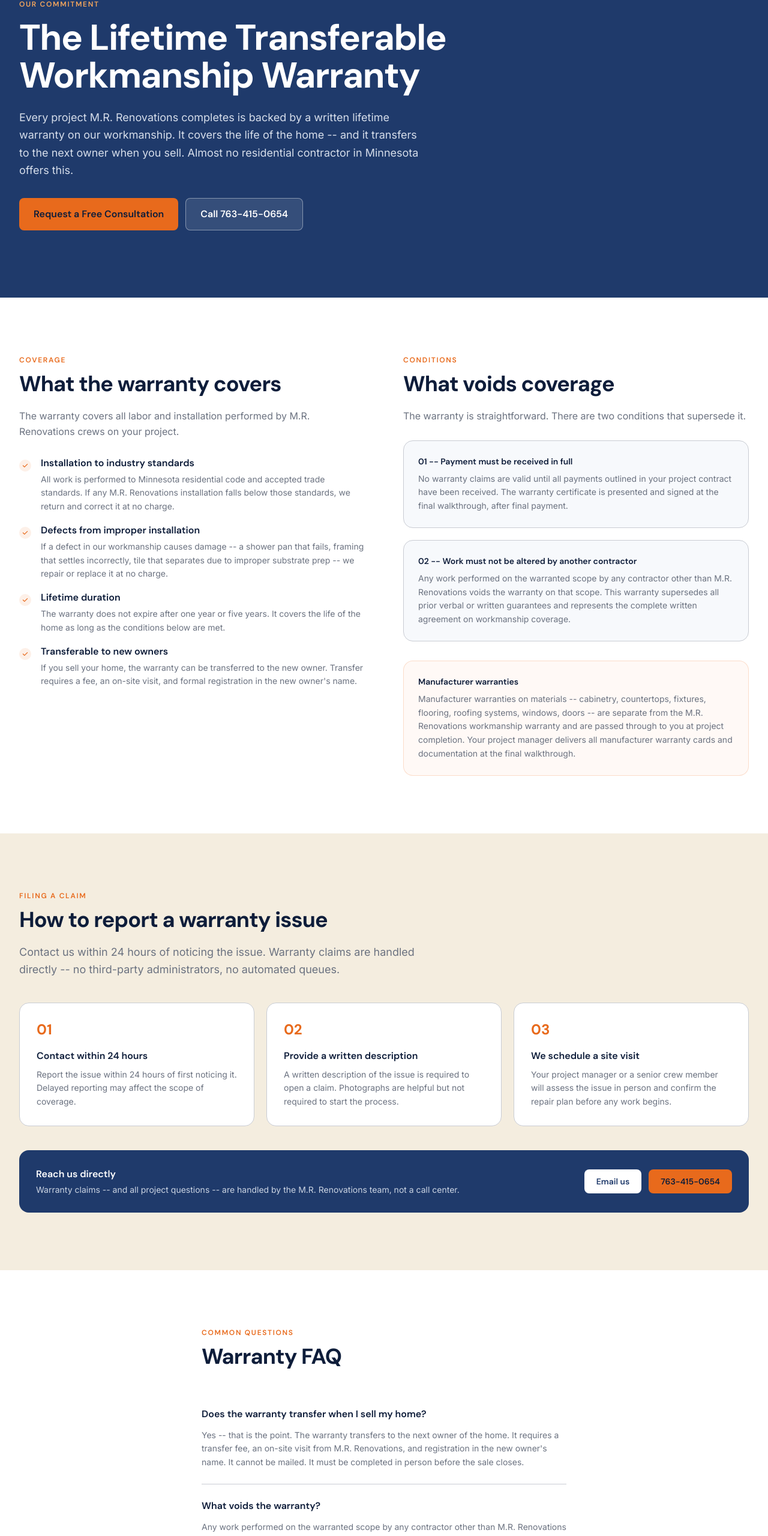
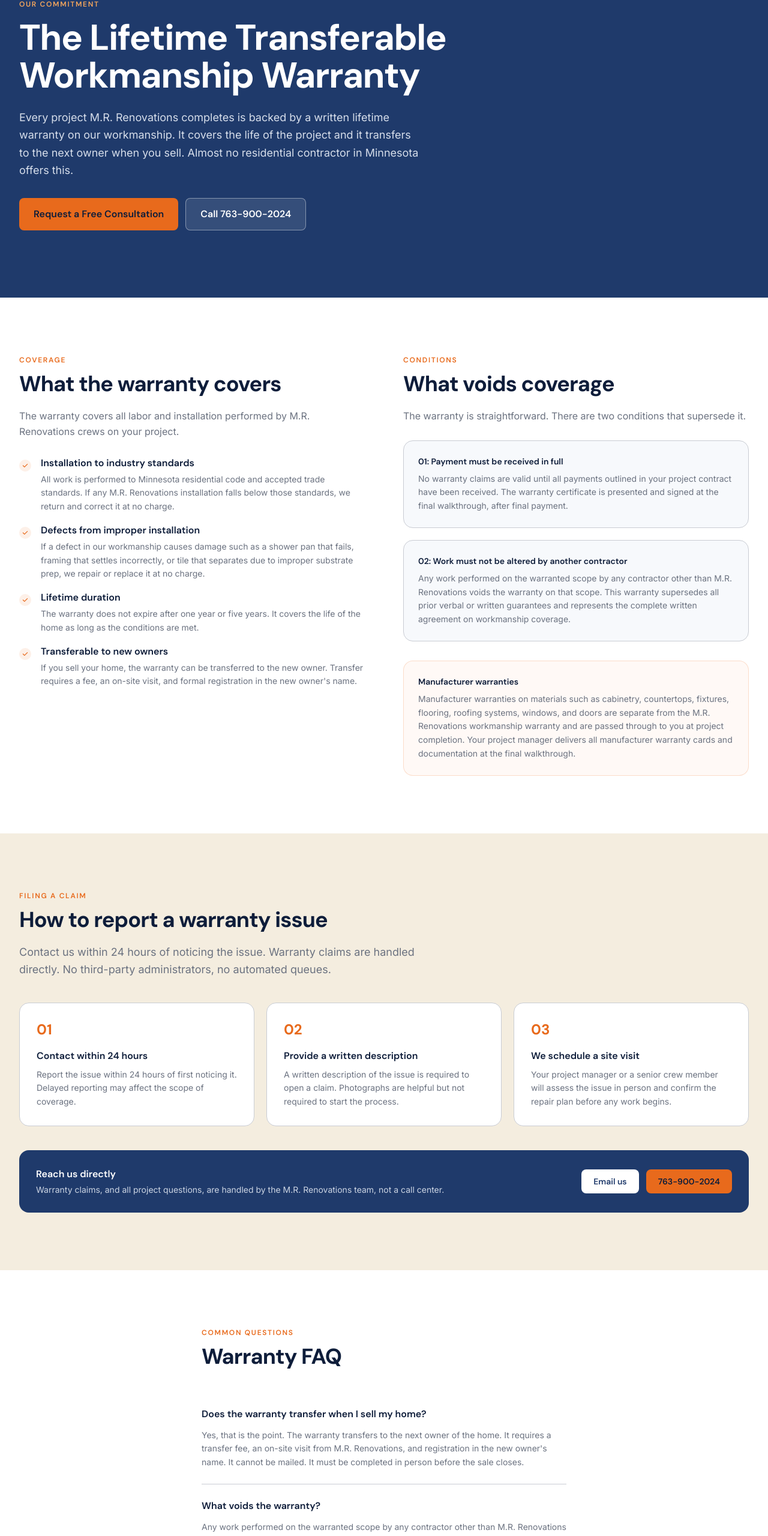
Before and after one commit to LoadedSauce/MRRenoWebsite, a Next.js app: page /warranty in a window 1280 px wide. Shown: the part 230-2790 px from the top of the page at 60% size. Built offline with nearby package versions, Linux system fonts and the light colour scheme; no server answers.

Commit message:
Warranty page: office phone, email swap, hero and lifetime copy edits, remove all -- from copy (#92)

```diff
--- a/src/app/warranty/page.tsx
+++ b/src/app/warranty/page.tsx
@@ -11,12 +11,12 @@ const faqItems = [
   {
     question: "Does the warranty transfer when I sell my home?",
     answer:
-      "Yes -- that is the point. The warranty transfers to the next owner of the home. It requires a transfer fee, an on-site visit from M.R. Renovations, and registration in the new owner's name. It cannot be mailed. It must be completed in person before the sale closes.",
+      "Yes, that is the point. The warranty transfers to the next owner of the home. It requires a transfer fee, an on-site visit from M.R. Renovations, and registration in the new owner's name. It cannot be mailed. It must be completed in person before the sale closes.",
   },
   {
     question: "What voids the warranty?",
     answer:
-      "Any work performed on the warranted scope by any contractor other than M.R. Renovations voids the warranty on that scope. The warranty covers our workmanship only -- it does not cover damage from acts of nature, homeowner modifications, or deferred maintenance.",
+      "Any work performed on the warranted scope by any contractor other than M.R. Renovations voids the warranty on that scope. The warranty covers our workmanship only. It does not cover damage from acts of nature, homeowner modifications, or deferred maintenance.",
   },
   {
     question: "When does the warranty take effect?",
@@ -26,7 +26,7 @@ const faqItems = [
   {
     question: "How do I file a warranty claim?",
     answer:
-      "Contact us within 24 hours of noticing the issue. Reach M.R. Renovations by email at M.Randolph@Mrrenovations-llc.com or by phone at 763-415-0654. A written description of the issue is required to open a claim.",
+      "Contact us within 24 hours of noticing the issue. Reach M.R. Renovations by email at j.walker@mrrenovations-llc.com or by phone at 763-900-2024. A written description of the issue is required to open a claim.",
   },
 ];
 
@@ -51,7 +51,7 @@ export default function WarrantyPage() {
             The Lifetime Transferable Workmanship Warranty
           </h1>
           <p className="mt-6 text-base sm:text-lg leading-relaxed text-soft-navy/90 max-w-2xl">
-            Every project M.R. Renovations completes is backed by a written lifetime warranty on our workmanship. It covers the life of the home -- and it transfers to the next owner when you sell. Almost no residential contractor in Minnesota offers this.
+            Every project M.R. Renovations completes is backed by a written lifetime warranty on our workmanship. It covers the life of the project and it transfers to the next owner when you sell. Almost no residential contractor in Minnesota offers this.
           </p>
           <div className="mt-8 flex flex-col sm:flex-row gap-3">
             <Link
@@ -61,10 +61,10 @@ export default function WarrantyPage() {
               Request a Free Consultation
             </Link>
             <a
-              href="tel:7634150654"
+              href="tel:7639002024"
               className="inline-flex items-center justify-center bg-paper/10 hover:bg-paper/20 text-paper border border-paper/40 font-display font-semibold px-6 py-3.5 rounded-md transition-colors"
             >
-              Call 763-415-0654
+              Call 763-900-2024
             </a>
           </div>
         </Container>
@@ -92,11 +92,11 @@ export default function WarrantyPage() {
                   },
                   {
                     title: "Defects from improper installation",
-                    body: "If a defect in our workmanship causes damage -- a shower pan that fails, framing that settles incorrectly, tile that separates due to improper substrate prep -- we repair or replace it at no charge.",
+                    body: "If a defect in our workmanship causes damage such as a shower pan that fails, framing that settles incorrectly, or tile that separates due to improper substrate prep, we repair or replace it at no charge.",
                   },
                   {
                     title: "Lifetime duration",
-                    body: "The warranty does not expire after one year or five years. It covers the life of the home as long as the conditions below are met.",
+                    body: "The warranty does not expire after one year or five years. It covers the life of the home as long as the conditions are met.",
                   },
                   {
                     title: "Transferable to new owners",
@@ -138,7 +138,7 @@ export default function WarrantyPage() {
               <div className="mt-7 space-y-5">
                 <div className="rounded-xl border border-faint bg-soft-navy/40 p-6">
                   <p className="font-display font-semibold text-ink text-sm">
-                    01 -- Payment must be received in full
+                    01: Payment must be received in full
                   </p>
                   <p className="mt-2 text-sm text-muted leading-relaxed">
                     No warranty claims are valid until all payments outlined in your project contract have been received. The warranty certificate is presented and signed at the final walkthrough, after final payment.
@@ -146,7 +146,7 @@ export default function WarrantyPage() {
                 </div>
                 <div className="rounded-xl border border-faint bg-soft-navy/40 p-6">
                   <p className="font-display font-semibold text-ink text-sm">
-                    02 -- Work must not be altered by another contractor
+                    02: Work must not be altered by another contractor
                   </p>
                   <p className="mt-2 text-sm text-muted leading-relaxed">
                     Any work performed on the warranted scope by any contractor other than M.R. Renovations voids the warranty on that scope. This warranty supersedes all prior verbal or written guarantees and represents the complete written agreement on workmanship coverage.
@@ -159,7 +159,7 @@ export default function WarrantyPage() {
                   Manufacturer warranties
                 </p>
                 <p className="mt-2 text-sm text-muted leading-relaxed">
-                  Manufacturer warranties on materials -- cabinetry, countertops, fixtures, flooring, roofing systems, windows, doors -- are separate from the M.R. Renovations workmanship warranty and are passed through to you at project completion. Your project manager delivers all manufacturer warranty cards and documentation at the final walkthrough.
+                  Manufacturer warranties on materials such as cabinetry, countertops, fixtures, flooring, roofing systems, windows, and doors are separate from the M.R. Renovations workmanship warranty and are passed through to you at project completion. Your project manager delivers all manufacturer warranty cards and documentation at the final walkthrough.
                 </p>
               </div>
             </div>
@@ -177,7 +177,7 @@ export default function WarrantyPage() {
             How to report a warranty issue
           </h2>
           <p className="mt-5 text-base sm:text-lg text-muted leading-relaxed max-w-2xl">
-            Contact us within 24 hours of noticing the issue. Warranty claims are handled directly -- no third-party administrators, no automated queues.
+            Contact us within 24 hours of noticing the issue. Warranty claims are handled directly. No third-party administrators, no automated queues.
           </p>
 
           <div className="mt-10 grid grid-cols-1 sm:grid-cols-3 gap-5">
@@ -210,21 +210,21 @@ export default function WarrantyPage() {
                 Reach us directly
               </p>
               <p className="mt-1 text-sm text-soft-navy/85">
-                Warranty claims -- and all project questions -- are handled by the M.R. Renovations team, not a call center.
+                Warranty claims, and all project questions, are handled by the M.R. Renovations team, not a call center.
               </p>
             </div>
             <div className="flex flex-col sm:flex-row gap-3 shrink-0">
               <a
-                href="mailto:M.Randolph@Mrrenovations-llc.com"
+                href="mailto:j.walker@mrrenovations-llc.com"
                 className="inline-flex items-center justify-center bg-paper text-navy font-display font-semibold text-sm px-5 py-2.5 rounded-md hover:bg-soft-navy transition-colors whitespace-nowrap"
               >
                 Email us
               </a>
               <a
-                href="tel:7634150654"
+                href="tel:7639002024"
                 className="inline-flex items-center justify-center bg-orange hover:brightness-105 text-ink font-display font-semibold text-sm px-5 py-2.5 rounded-md transition whitespace-nowrap"
               >
-                763-415-0654
+                763-900-2024
               </a>
             </div>
           </div>
@@ -275,10 +275,10 @@ export default function WarrantyPage() {
               Request a Free Consultation
             </Link>
             <a
-              href="tel:7634150654"
+              href="tel:7639002024"
               className="inline-flex items-center justify-center bg-paper/10 hover:bg-paper/20 text-paper border border-paper/40 font-display font-semibold px-6 py-3.5 rounded-md transition-colors whitespace-nowrap"
             >
-              763-415-0654
+              763-900-2024
             </a>
           </div>
         </Container>
```
